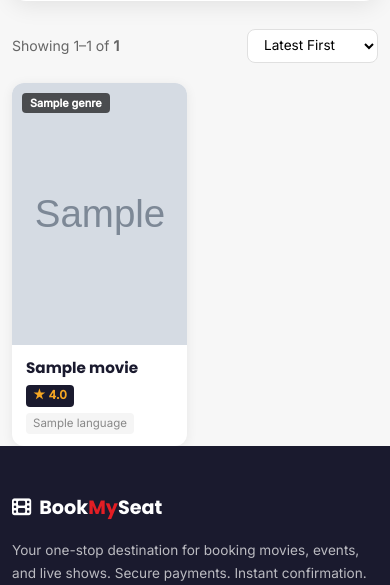
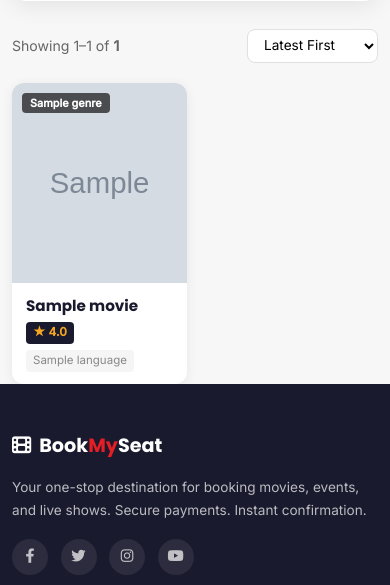
Before and after one commit to tarak456/bookmyshow-main-clone, a Django app: page /movies/ in a window 390 px wide. Shown: the part 439-1024 px from the top of the page. Run offline with Django 5.2, Linux system fonts and the light colour scheme; tables that the repository leaves empty hold one stand-in row (values such as "Sample post"); grey boxes marked "Sample" are stand-in pictures; parts of the project's set-up code (start-up, migrations or seed data) failed here and were passed over.

Commit message:
fix: consistent movie poster height with top-anchored crop

```diff
--- a/templates/movies/movie_list.html
+++ b/templates/movies/movie_list.html
@@ -59,8 +59,15 @@
     text-decoration:none; color:inherit;
   }
   .movie-card:hover { transform:translateY(-6px); box-shadow:0 12px 32px rgba(0,0,0,.14); color:inherit; }
-  .movie-poster { position:relative; aspect-ratio:2/3; overflow:hidden; }
-  .movie-poster img { width:100%; height:100%; object-fit:cover; transition:transform .4s; }
+  .movie-poster { position:relative; height:320px; overflow:hidden; }
+
+@media (max-width: 768px) {
+  .movie-poster { height:240px; }
+}
+@media (max-width: 480px) {
+  .movie-poster { height:200px; }
+}
+  .movie-poster img { width:100%; height:100%; object-fit:cover; object-position:top center; transition:transform .4s; }
   .movie-card:hover .movie-poster img { transform:scale(1.05); }
   .poster-overlay {
     position:absolute; inset:0;
```
